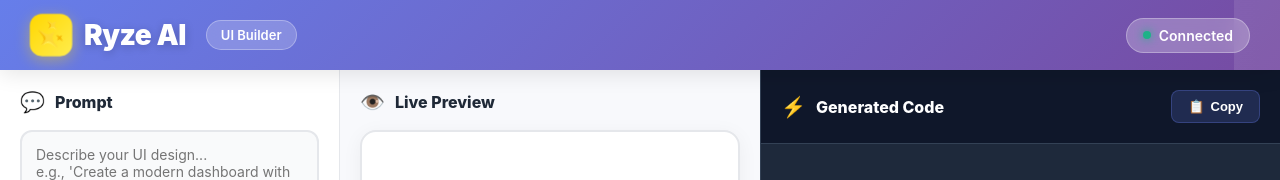
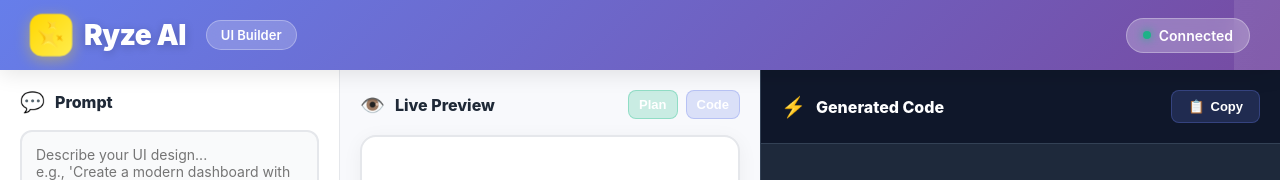
Before and after one commit to Shreaanshbit/Ryze-AI, a React app in the folder frontend/: page / in a window 1280 px wide. Shown: the top 180 px of the page. Built offline with nearby package versions, Linux system fonts and the light colour scheme; no server answers; the HTML template or start-up script is replaced by a standard one.

Commit message:
added a switch to make the render the code preview according to change in generated code

```diff
--- a/frontend/src/App.jsx
+++ b/frontend/src/App.jsx
@@ -1,7 +1,40 @@
-import { useEffect, useState } from "react";
+import { useEffect, useMemo, useState } from "react";
 import PreviewRenderer from "./preview/PreviewRenderer";
 import { generateUI, getVersions, rollback } from "./api/client";
 import "./App.css";
+
+function parseCodeToUiPlan(code) {
+  const allowed = ["Button", "Card", "Input", "Modal", "Sidebar", "Navbar", "Table", "Chart"];
+  const tagRegex = /<\s*(Button|Card|Input|Modal|Sidebar|Navbar|Table|Chart)\b([^\/>]*)\/\s*>/g;
+
+  const getProp = (attrs, key) => {
+    const r = new RegExp(`${key}\\s*=\\s*"([^"]*)"`, "i");
+    const m = attrs.match(r);
+    return m ? m[1] : undefined;
+  };
+
+  const components = [];
+  let match;
+
+  while ((match = tagRegex.exec(code || "")) !== null) {
+    const type = match[1];
+    const attrs = match[2] || "";
+    if (!allowed.includes(type)) continue;
+
+    const props = {};
+    const title = getProp(attrs, "title");
+    const label = getProp(attrs, "label");
+    const placeholder = getProp(attrs, "placeholder");
+
+    if (title !== undefined) props.title = title;
+    if (label !== undefined) props.label = label;
+    if (placeholder !== undefined) props.placeholder = placeholder;
+
+    components.push(Object.keys(props).length ? { type, props } : { type });
+  }
+
+  return { layout: "single-column", components };
+}
 
 export default function App() {
   const [prompt, setPrompt] = useState("");
@@ -14,6 +47,9 @@
   const [versions, setVersions] = useState([]);
   const [copied, setCopied] = useState(false);
 
+  const [previewMode, setPreviewMode] = useState("plan"); // "plan" | "code"
+  const [codeParseError, setCodeParseError] = useState("");
+
   async function refreshVersions() {
     const data = await getVersions();
     if (data?.success) setVersions(data.versions || []);
@@ -22,6 +58,21 @@
   useEffect(() => {
     refreshVersions();
   }, []);
+
+  const codeUiPlan = useMemo(() => {
+    if (previewMode !== "code") return null;
+    try {
+      const p = parseCodeToUiPlan(code || "");
+      const has = Array.isArray(p.components) && p.components.length > 0;
+      setCodeParseError(has ? "" : "No valid components found. Use self-closing tags like <Card title=\"...\" />");
+      return p;
+    } catch {
+      setCodeParseError("Could not parse the code into a preview.");
+      return { layout: "single-column", components: [] };
+    }
+  }, [code, previewMode]);
+
+  const activeUiPlan = previewMode === "code" ? codeUiPlan : uiPlan;
 
   async function onGenerate() {
     const text = prompt.trim();
@@ -61,7 +112,6 @@
 
   return (
     <div className="app-container">
-      {/* Top Bar */}
       <div className="top-bar">
         <div className="top-bar-left">
           <div className="logo-container">
@@ -80,9 +130,7 @@
         </div>
       </div>
 
-      {/* Main Content */}
       <div className="main-content">
-        {/* Left Panel - Prompt & Versions */}
         <div className="left-panel">
           <div className="panel-section">
             <div className="section-header">
@@ -95,11 +143,12 @@
               placeholder="Describe your UI design...
 e.g., 'Create a modern dashboard with charts and cards'"
               className="prompt-textarea"
+              disabled={loading}
             />
             <button
               onClick={onGenerate}
               disabled={loading}
-              className={`generate-button ${loading ? 'loading' : ''}`}
+              className={`generate-button ${loading ? "loading" : ""}`}
             >
               {loading ? (
                 <>
@@ -122,12 +171,11 @@
               <span className="version-count">{versions.length}</span>
             </div>
             <div className="versions-list">
-              {versions.slice().reverse().map((v, idx) => (
-                <button
-                  key={v.id}
-                  onClick={() => onRollback(v.id)}
-                  className="version-card"
-                >
+              {versions
+                .slice()
+                .reverse()
+                .map((v, idx) => (
+                  <button key={v.id} onClick={() => onRollback(v.id)} className="version-card">
                     <div className="version-header">
                       <span className="version-badge">v{v.id}</span>
                       {idx === 0 && <span className="latest-badge">Latest</span>}
@@ -149,16 +197,39 @@
           </div>
         </div>
 
-        {/* Middle Panel - Preview & Explanation */}
         <div className="middle-panel">
           <div className="preview-container">
             <div className="section-header">
               <span className="section-icon">👁️</span>
               <h2 className="section-title">Live Preview</h2>
+
+              <div className="preview-mode-toggle" style={{ marginLeft: "auto", display: "flex", gap: 8 }}>
+                <button
+                  type="button"
+                  onClick={() => setPreviewMode("plan")}
+                  className={`copy-button ${previewMode === "plan" ? "copied" : ""}`}
+                  style={{ padding: "6px 10px" }}
+                >
+                  Plan
+                </button>
+                <button
+                  type="button"
+                  onClick={() => setPreviewMode("code")}
+                  className={`copy-button ${previewMode === "code" ? "copied" : ""}`}
+                  style={{ padding: "6px 10px" }}
+                >
+                  Code
+                </button>
               </div>
+            </div>
+
             <div className="preview-viewport">
-              {uiPlan ? (
-                <PreviewRenderer uiPlan={uiPlan} />
+              {previewMode === "code" && codeParseError ? (
+                <div style={{ color: "#b91c1c", fontWeight: 600, marginBottom: 10 }}>{codeParseError}</div>
+              ) : null}
+
+              {activeUiPlan ? (
+                <PreviewRenderer uiPlan={activeUiPlan} />
               ) : (
                 <div className="empty-state">
                   <div className="empty-preview-graphic">
@@ -190,17 +261,13 @@
           </div>
         </div>
 
-        {/* Right Panel - Code */}
         <div className="right-panel">
           <div className="section-header code-header">
             <div className="header-left">
               <span className="section-icon">⚡</span>
               <h2 className="section-title">Generated Code</h2>
             </div>
-            <button
-              onClick={copyCode}
-              className={`copy-button ${copied ? 'copied' : ''}`}
-            >
+            <button onClick={copyCode} className={`copy-button ${copied ? "copied" : ""}`}>
               {copied ? (
                 <>
                   <span>✓</span>
```
Also changed, not shown: frontend/src/App.css (line endings or trailing spaces). Lines whose indentation alone changed are shown as unchanged.
